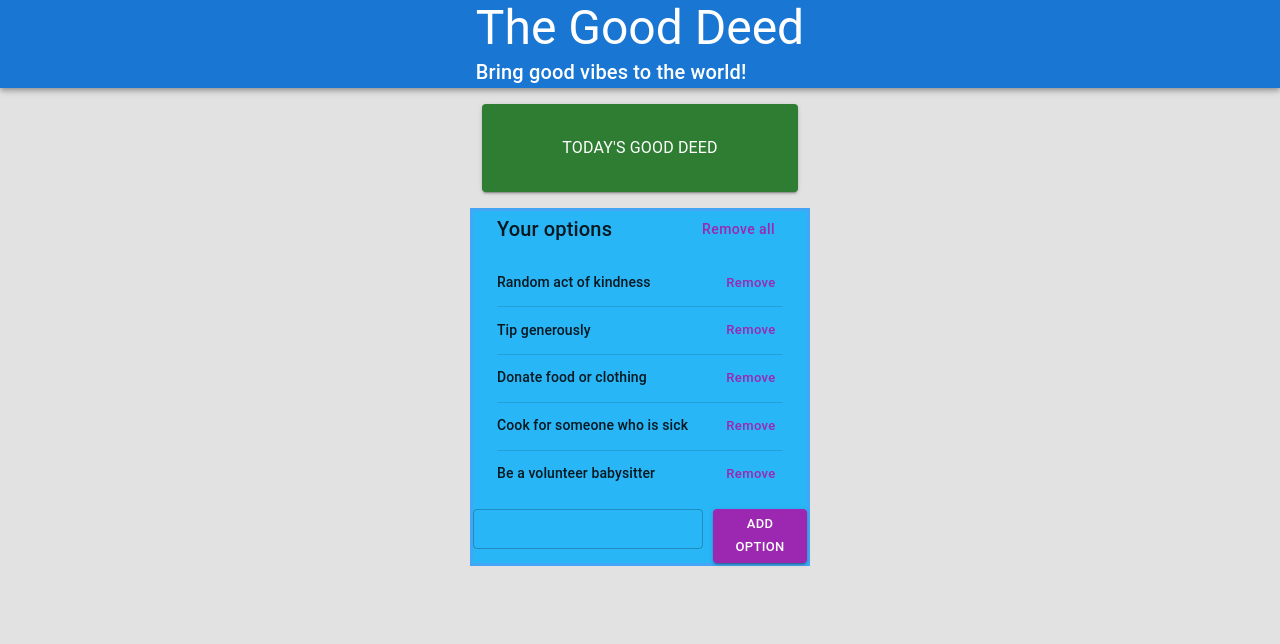
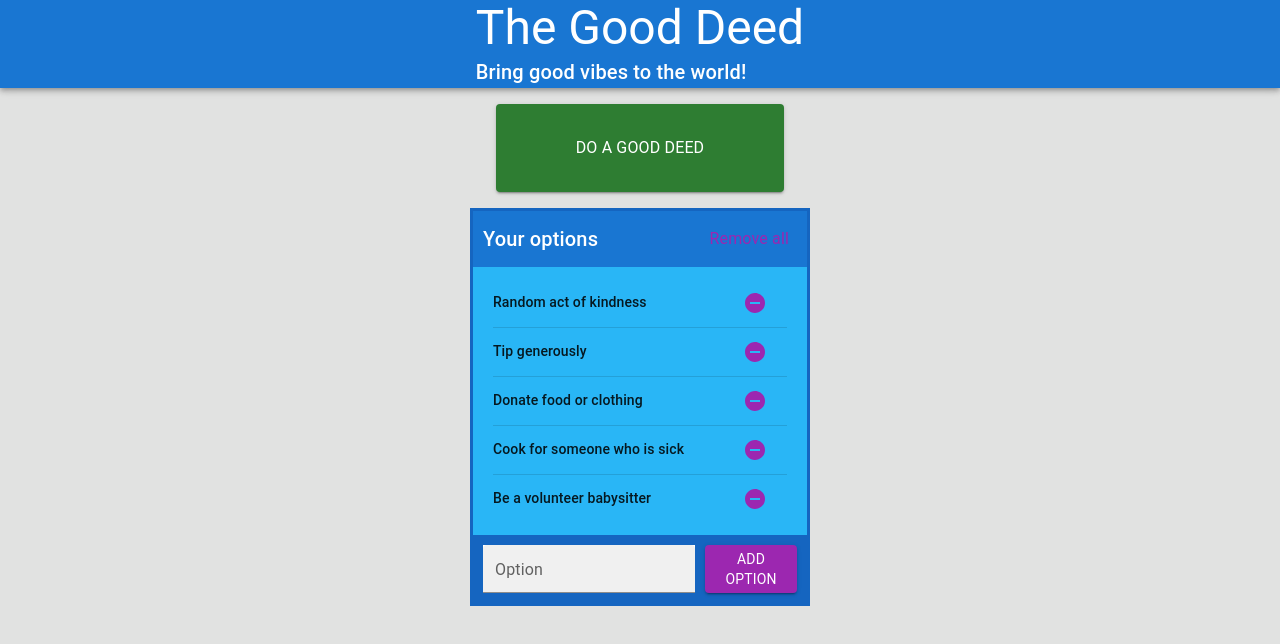
Before and after one commit to ChristopheTiet/the-good-deed, a React (Create React App) app: page / in a window 1280 px wide. Shown: the top 644 px of the page. Built offline with nearby package versions, Linux system fonts and the light colour scheme.

Commit message:
feat: refactor app with MUI

```diff
--- a/package.json
+++ b/package.json
@@ -16,7 +16,6 @@
     "@types/react-dom": "^18.0.3",
     "react": "^18.1.0",
     "react-dom": "^18.1.0",
-    "react-modal": "^3.15.1",
     "typescript": "^4.6.4",
     "web-vitals": "^2.1.4"
   },
--- a/src/Action.tsx
+++ b/src/Action.tsx
@@ -15,7 +15,7 @@ const Action = (props: ActionProps) => (
             sx={{m:2, px:10, py: 4}}
             size="large">
                 <Typography>
-                     Today's good deed
+                     Do a good deed
                 </Typography>
         </Button>
     </Container>
--- a/src/AddOption.tsx
+++ b/src/AddOption.tsx
@@ -1,4 +1,4 @@
-import { Alert, Box, Button, Snackbar, TextField } from "@mui/material";
+import { Alert, Box, Button, Snackbar, TextField, Typography } from "@mui/material";
 import { height } from "@mui/system";
 import { Component } from "react";
 
@@ -35,7 +35,7 @@ class AddOption extends Component<AddOptionProps, AddOptionState> {
 
     render() {
         return (
-            <Box>
+            <Box sx={{ backgroundColor: 'primary.dark'}}>
                 {this.state.error && (
                     <Box>
                         <Snackbar open={true} autoHideDuration={6000}>
@@ -48,13 +48,16 @@ class AddOption extends Component<AddOptionProps, AddOptionState> {
                 <Box
                     component="form"
                     onSubmit={this.handleFormSubmit}
-                    sx={{ display: "flex" }}
+                    sx={{ display: "flex", alignItems: "center", p:"10px" }}
                 >
                     <TextField
-                        sx={{ mr: "10px" }}
+                        sx={{ mr: "10px", backgroundColor: "white" }}
                         size="small"
                         type="text"
                         name="option"
+                        label="Option"
+                        color="secondary"
+                        variant="filled"
                     />
                     <Button
                         size="small"
@@ -62,7 +65,7 @@ class AddOption extends Component<AddOptionProps, AddOptionState> {
                         variant="contained"
                         color="secondary"
                     >
-                        Add Option
+                        <Typography variant="body2">Add Option</Typography>
                     </Button>
                 </Box>
             </Box>
--- a/src/App.tsx
+++ b/src/App.tsx
@@ -3,7 +3,7 @@ import CssBaseline from "@mui/material/CssBaseline";
 import Action from "./Action";
 import AddOption from "./AddOption";
 import Header from "./Header";
-import OptionModal from "./OptionModal";
+import OptionDialog from "./OptionDialog";
 import Options from "./Options";
 import { Box, Container } from "@mui/material";
 
@@ -59,7 +59,7 @@ class TheGoodDeedApp extends Component<
         }
     }
 
-    closeOptionModal = () => {
+    closeOptionDialog = () => {
         this.setState(() => ({ selectedOption: undefined }));
     };
 
@@ -117,8 +117,7 @@ class TheGoodDeedApp extends Component<
                         flexDirection: "column",
                         alignItems: "center",
                         border: "solid",
-                        borderColor: "#42a5f5",
-                        backgroundColor: "#29b6f6",
+                        borderColor: "#1565c0",
                         width: "340px",
                     }}
                 >
@@ -128,9 +127,9 @@ class TheGoodDeedApp extends Component<
                         handleDeleteOptions={this.handleDeleteOptions}
                     />
                     <AddOption handleAddOption={this.handleAddOption} />
-                    <OptionModal
+                    <OptionDialog
                         selectedOption={this.state.selectedOption}
-                        closeOptionModal={this.closeOptionModal}
+                        closeOptionDialog={this.closeOptionDialog}
                     />
                 </Container>
             </Box>
--- a/src/Option.tsx
+++ b/src/Option.tsx
@@ -1,4 +1,5 @@
 import { Box, Button, Stack, Typography } from "@mui/material";
+import RemoveCircleOutlineIcon from '@mui/icons-material/RemoveCircle';
 
 type OptionProps = {
     optionText: string;
@@ -23,7 +24,7 @@ const Option = (props: OptionProps) => (
                     props.handleDeleteOption(props.optionText);
                 }}
             >
-                Remove
+                <RemoveCircleOutlineIcon/>
             </Button>
         </Stack>
     </Box>
--- /dev/null
+++ b/src/OptionDialog.tsx
@@ -0,0 +1,26 @@
+import { Button, DialogActions, DialogContent, DialogTitle, Typography } from '@mui/material';
+import Dialog from '@mui/material/Dialog';
+
+interface OptionDialogProps {
+    selectedOption: undefined | string;
+    closeOptionDialog: () => void;
+}
+
+const OptionDialog = (props: OptionDialogProps) => (
+    <Dialog
+        open={!!props.selectedOption}
+        onClose={props.closeOptionDialog}
+    >
+        <DialogTitle>
+            <Typography>Good deed of the day</Typography>
+        </DialogTitle>
+        <DialogContent>
+            {props.selectedOption && <Typography variant="h6">{props.selectedOption}</Typography>}
+        </DialogContent>
+        <DialogActions>
+            <Button variant="contained"  onClick={props.closeOptionDialog}>Close</Button>
+        </DialogActions>
+    </Dialog>
+);
+
+export default OptionDialog;
--- a/src/OptionModal.tsx
+++ /dev/null
@@ -1,19 +0,0 @@
-import Modal from "react-modal";
-
-interface OptionModalProps {
-    selectedOption: undefined | string;
-    closeOptionModal: () => void;
-}
-
-const OptionModal = (props: OptionModalProps) => (
-    <Modal
-        isOpen={!!props.selectedOption}
-        onRequestClose={props.closeOptionModal}
-    >
-        <h3>Selected Option:</h3>
-        {props.selectedOption && <p>{props.selectedOption}</p>}
-        <button onClick={props.closeOptionModal}>Close</button>
-    </Modal>
-);
-
-export default OptionModal;
--- a/src/Options.tsx
+++ b/src/Options.tsx
@@ -8,6 +8,7 @@ import {
 } from "@mui/material";
 import Option from "./Option";
 
+
 interface OptionsProps {
     options: string[];
     handleDeleteOption: (option: string) => void;
@@ -15,7 +16,7 @@ interface OptionsProps {
 }
 
 const Options = (props: OptionsProps) => (
-    <Container
+    <Container disableGutters
         sx={{
             display: "flex",
             flexDirection: "column",
@@ -29,24 +30,24 @@ const Options = (props: OptionsProps) => (
             </Typography>
         )}
         {props.options.length !== 0 && (
-            <Box sx={{ width: "100%", mb: "20px" }}>
+            <Box sx={{ width: "100%", p: "10px", backgroundColor:"primary.main" }}>
                 <Stack
                     direction="row"
                     alignItems="center"
                     justifyContent="space-between"
                 >
-                    <Typography variant="h6">Your options</Typography>
+                    <Typography variant="h6" sx={{ color:"white"}}>Your options</Typography>
                     <Button
                         sx={{ textTransform: "none" }}
                         color="secondary"
                         onClick={props.handleDeleteOptions}
                     >
-                        Remove all
+                        <Typography>Remove all</Typography>
                     </Button>
                 </Stack>
             </Box>
         )}
-        <Box sx={{ width: "100%", mb: "20px" }}>
+        <Box sx={{ width: "100%", p: "20px", backgroundColor: "#29b6f6" }}>
             <Stack
                 spacing={1}
                 divider={<Divider orientation="horizontal" flexItem />}
```
Also changed, not shown: 2 other files (tests, documents, lock files or other folders).
